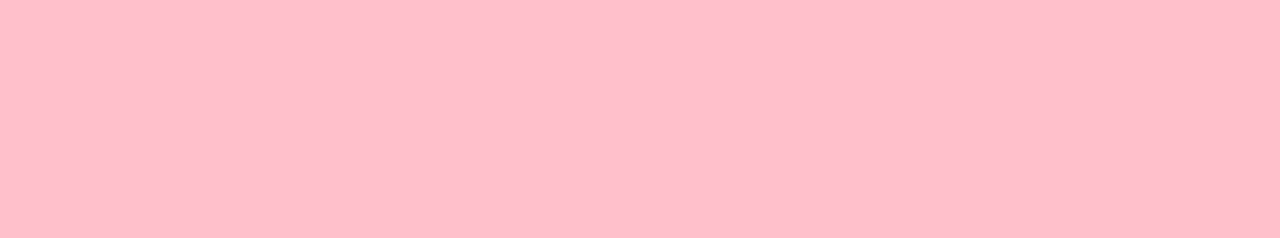
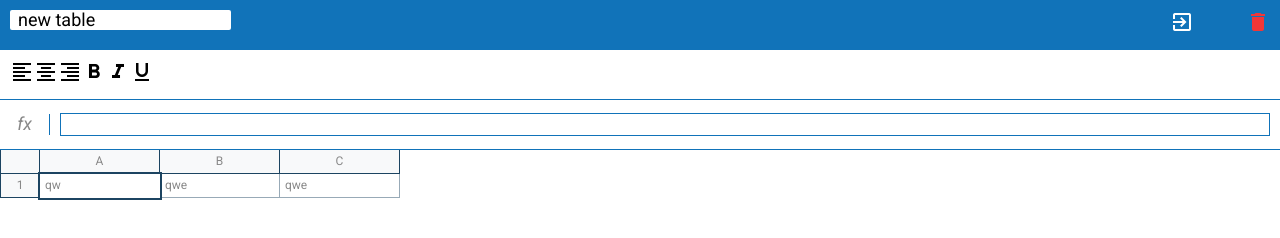
Before and after one commit to OlaIstra/custom_app, a website built with webpack: page src/index.html in a window 1280 px wide. Built offline with nearby package versions, Linux system fonts and the light colour scheme.

Commit message:
added table style

```diff
--- a/package.json
+++ b/package.json
@@ -42,6 +42,7 @@
     "Webpack"
   ],
   "dependencies": {
-    "@babel/polyfill": "^7.8.7"
+    "@babel/polyfill": "^7.8.7",
+    "normalize.css": "^8.0.1"
   }
 }
--- a/src/index.html
+++ b/src/index.html
@@ -4,9 +4,101 @@
     <meta charset="UTF-8" />
     <meta name="viewport" content="width=device-width, initial-scale=1.0" />
     <link href="favicon.ico" rel="icon" type="image/x-icon" />
+    <link
+      href="https://fonts.googleapis.com/icon?family=Material+Icons"
+      rel="stylesheet"
+    />
     <title>Javascript App</title>
   </head>
   <body>
-    <div id="app"></div>
+    <div id="app">
+      <div class="app">
+        <div class="app__header">
+          <input type="text" class="input" value="new table" />
+          <div>
+            <div class="btn">
+              <span class="material-icons">
+                exit_to_app
+              </span>
+            </div>
+            <div class="btn">
+              <span class="material-icons">
+                delete
+              </span>
+            </div>
+          </div>
+        </div>
+
+        <div class="app__toolbar">
+          <div class="btn">
+            <span class="material-icons">
+              format_align_left
+            </span>
+          </div>
+
+          <div class="btn">
+            <span class="material-icons">
+              format_align_center
+            </span>
+          </div>
+
+          <div class="btn">
+            <span class="material-icons">
+              format_align_right
+            </span>
+          </div>
+
+          <div class="btn">
+            <span class="material-icons">
+              format_bold
+            </span>
+          </div>
+
+          <div class="btn">
+            <span class="material-icons">
+              format_italic
+            </span>
+          </div>
+
+          <div class="btn">
+            <span class="material-icons">
+              format_underlined
+            </span>
+          </div>
+        </div>
+
+        <div class="app__formula">
+          <div class="info">fx</div>
+          <div class="input" contenteditable spellcheck="false"></div>
+        </div>
+
+        <div class="app__table">
+          <div class="row">
+            <div class="row-info"></div>
+            <div class="row-data">
+              <div class="column">
+                A
+              </div>
+              <div class="column">
+                B
+              </div>
+              <div class="column">
+                C
+              </div>
+            </div>
+          </div>
+          <div class="row">
+            <div class="row-info">1</div>
+            <div class="row-data">
+              <div class="cell selected" contenteditable spellcheck="false">
+                qw
+              </div>
+              <div class="cell" contenteditable spellcheck="false">qwe</div>
+              <div class="cell" contenteditable spellcheck="false">qwe</div>
+            </div>
+          </div>
+        </div>
+      </div>
+    </div>
   </body>
 </html>
--- /dev/null
+++ b/src/scss/_mixins.scss
@@ -0,0 +1,14 @@
+@mixin button($color: green, $hover: grey) {
+  color: $color;
+
+  & span {
+    &:hover {
+      color: $hover;
+      cursor: pointer;
+    }
+  }
+
+  &:active,
+  &.active {
+  }
+}
--- /dev/null
+++ b/src/scss/_variables.scss
@@ -0,0 +1,12 @@
+$height: 50px;
+$padding: 10px;
+$info-cell-width: 40px;
+$row-height: 24px;
+$cell-width: 120px;
+
+$baseColor: #1173b9;
+$fontColor: white;
+$borderColor: #1c4461;
+$hoverColor: #87aeca;
+$dangerColor: #f13737;
+$borderLightColor: #1c446173;
--- /dev/null
+++ b/src/scss/formula.scss
@@ -0,0 +1,33 @@
+@import "variables";
+@import "mixins";
+
+.app__formula {
+  position: absolute;
+  top: $height + $height;
+  left: 0;
+  right: 0;
+  display: flex;
+  align-items: center;
+  height: $height;
+  padding: $padding;
+  background-color: white;
+  border-bottom: 1px solid $baseColor;
+
+  .info {
+    min-width: $info-cell-width;
+    font-size: 18px;
+    font-style: italic;
+    text-align: center;
+    border-right: 1px solid $baseColor;
+    padding-right: $padding;
+  }
+
+  .input {
+    width: 100%;
+    padding: 4px;
+    border: 1px solid $baseColor;
+    margin-left: $padding;
+    outline: none;
+    font-size: 12px;
+  }
+}
--- /dev/null
+++ b/src/scss/header.scss
@@ -0,0 +1,48 @@
+@import "variables";
+@import "mixins";
+
+.app__header {
+  position: absolute;
+  top: 0;
+  left: 0;
+  right: 0;
+  display: flex;
+  justify-content: space-between;
+  height: $height;
+  padding: $padding;
+  background-color: $baseColor;
+  & .input {
+    margin: 0;
+    padding: 2px 7px;
+    height: 20px;
+    min-width: 1px;
+    color: black;
+    border: 1px solid transparent;
+    border-radius: 2px;
+    font-size: 18px;
+    line-height: 22px;
+    outline: none;
+
+    &:hover {
+      border: 1px solid $hoverColor;
+    }
+
+    &:focus {
+      border: 2px solid $borderColor;
+    }
+  }
+
+  & .btn {
+    @include button(white, $hoverColor);
+
+    &:nth-child(2) {
+      @include button($dangerColor, #b70e0e);
+    }
+  }
+
+  & > div {
+    display: flex;
+    justify-content: space-between;
+    width: 100px;
+  }
+}
--- a/src/scss/index.scss
+++ b/src/scss/index.scss
@@ -1,5 +1,25 @@
-$base: pink;
+@import url("https://fonts.googleapis.com/css2?family=Roboto:ital,wght@0,300;0,400;0,700;1,300;1,400;1,700&display=swap");
+@import "~normalize.css";
+
+@import "formula";
+@import "header";
+@import "table";
+@import "toolbar";
+
+* {
+  margin: 0;
+  padding: 0;
+  box-sizing: border-box;
+}
 
 body {
-  background-color: $base;
+  font-family: "Roboto", sans-serif;
+  font-size: 12px;
 }
+
+.app {
+  position: relative;
+  color: #888;
+  height: 100%;
+  max-width: 100%;
+}
--- /dev/null
+++ b/src/scss/table.scss
@@ -0,0 +1,62 @@
+@import "variables";
+@import "mixins";
+
+.app__table {
+  position: absolute;
+  top: $height + $height + $height;
+  left: 0;
+  right: 0;
+  overflow-x: auto;
+  padding-bottom: 2px;
+  .row {
+    display: flex;
+    flex-direction: row;
+    min-height: 20px;
+    height: $row-height;
+  }
+
+  .row-info {
+    display: flex;
+    justify-content: center;
+    align-items: center;
+    min-width: $info-cell-width;
+    height: 100%;
+    border: 1px solid $borderColor;
+    border-top: none;
+    background-color: #f8f9fa;
+  }
+
+  .row-data {
+    display: flex;
+  }
+
+  .column {
+    display: flex;
+    justify-content: center;
+    align-items: center;
+    min-width: 40px;
+    width: $cell-width;
+    background-color: #f8f9fa;
+    border: 1px solid $borderColor;
+    border-top: none;
+    border-left: none;
+  }
+
+  .cell {
+    min-width: 40px;
+    width: $cell-width;
+    padding: 5px;
+    height: 100%;
+    border: 1px solid $borderLightColor;
+    border-top: none;
+    border-left: none;
+    white-space: nowrap;
+    outline: none;
+
+    &.selected {
+      border: none;
+      outline: 2px solid $borderColor;
+      z-index: 2;
+    }
+  }
+}
--- /dev/null
+++ b/src/scss/toolbar.scss
@@ -0,0 +1,18 @@
+@import "variables";
+@import "mixins";
+
+.app__toolbar {
+  position: absolute;
+  top: $height;
+  left: 0;
+  right: 0;
+  display: flex;
+  height: $height;
+  padding: $padding;
+  background-color: white;
+  border-bottom: 1px solid $baseColor;
+
+  & .btn {
+    @include button(black, $hoverColor);
+  }
+}
```
